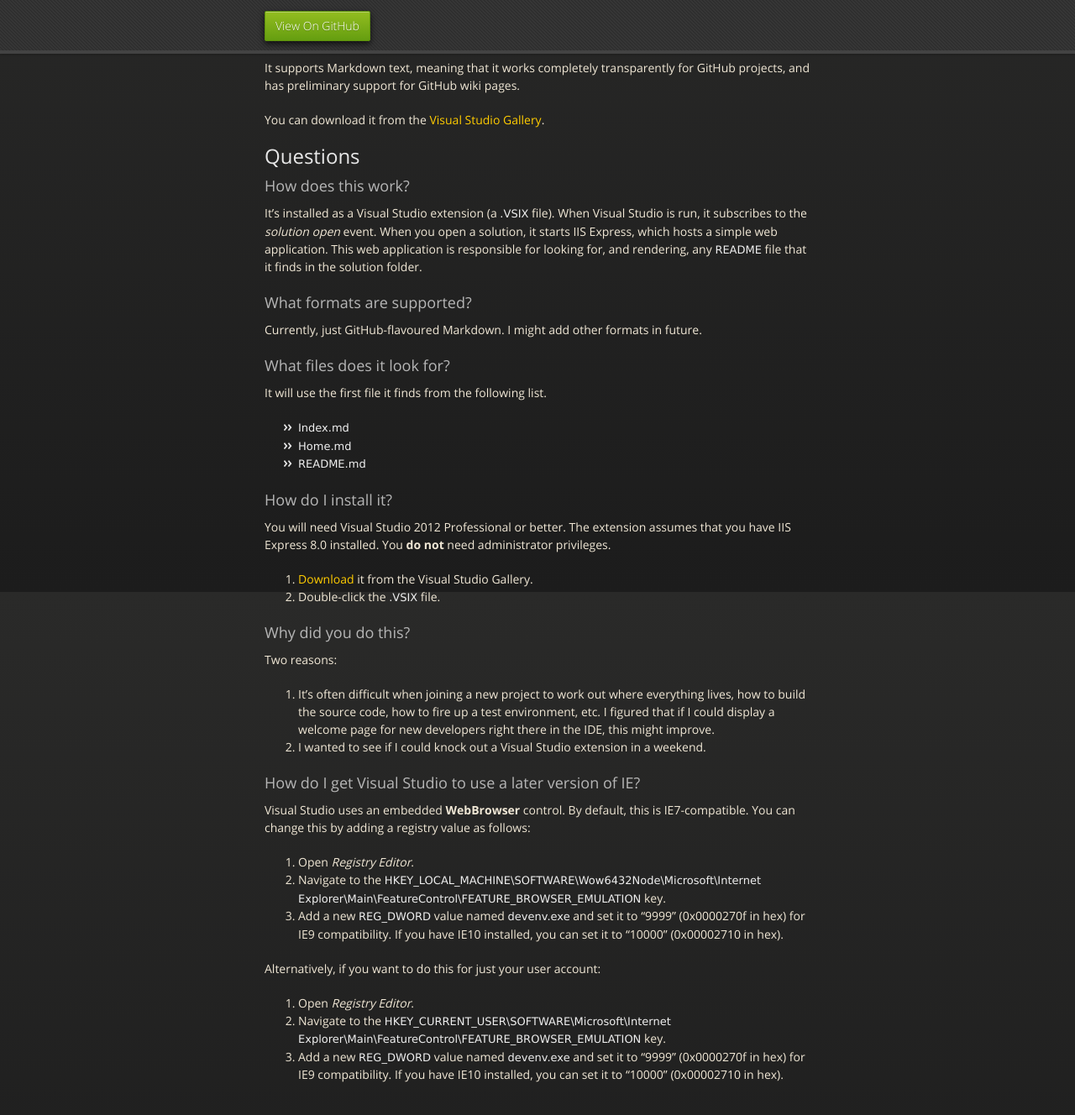
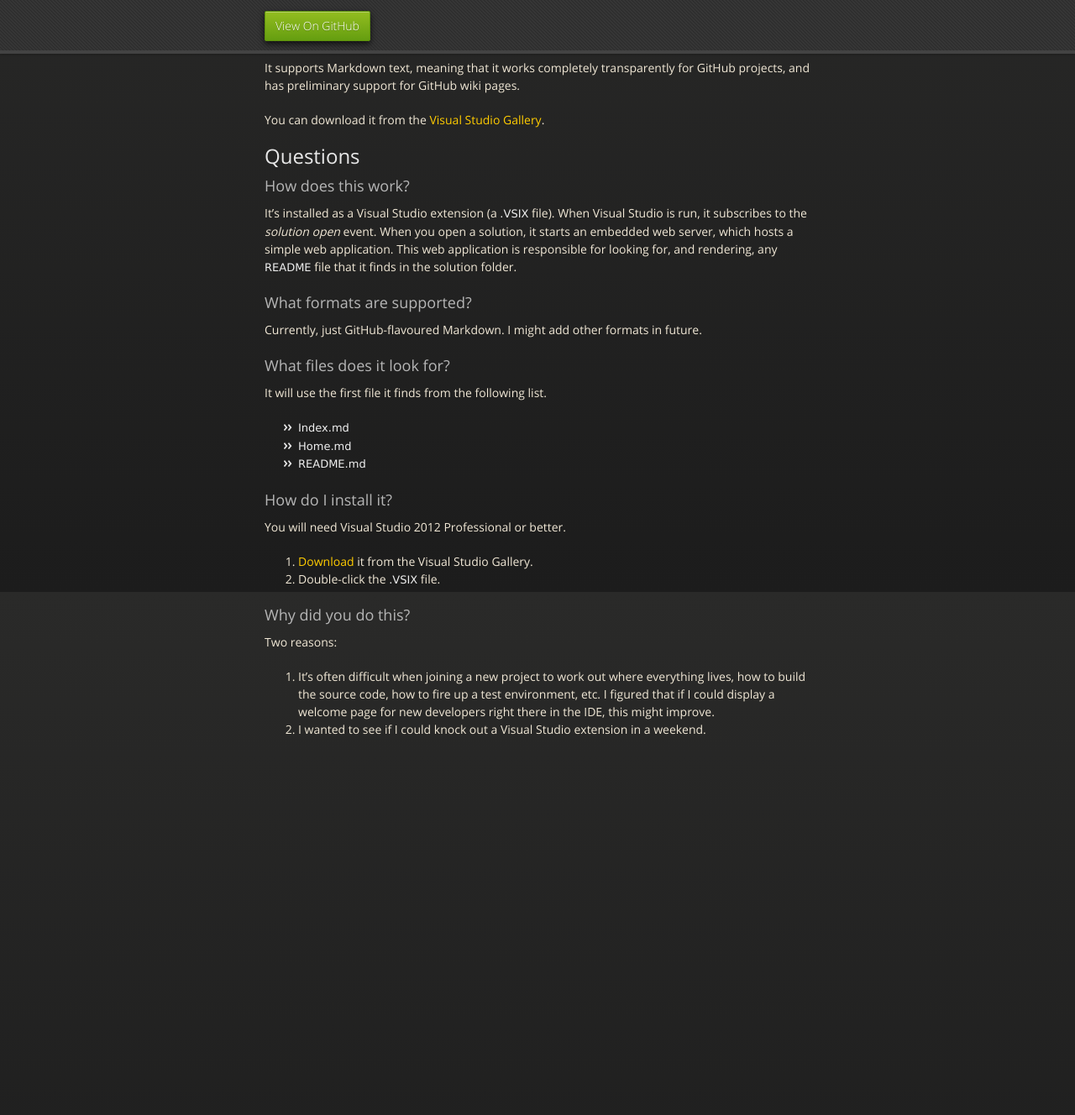
Before and after one commit to rlipscombe/vs-welcome-page, a Jekyll site: the page built from index.md, in a window 1280 px wide and 1400 px high, scrolled down 195 px. Shown: the top 1328 px of the window at 84% size. Built offline with Jekyll 4.4.1, drawn with Linux system fonts in a browser that asks for light colours; nearby versions of some CDN libraries; after the commit the page ends 1184 px from its top, so only the background shows below that.

Commit message:
Removed mention of IIS Express; moved content to wiki.

```diff
--- a/index.md
+++ b/index.md
@@ -22,7 +22,7 @@ Questions
 
 ### How does this work? ###
 
-It's installed as a Visual Studio extension (a `.VSIX` file). When Visual Studio is run, it subscribes to the *solution open* event. When you open a solution, it starts IIS Express, which hosts a simple web application. This web application is responsible for looking for, and rendering, any `README` file that it finds in the solution folder.
+It's installed as a Visual Studio extension (a `.VSIX` file). When Visual Studio is run, it subscribes to the *solution open* event. When you open a solution, it starts an embedded web server, which hosts a simple web application. This web application is responsible for looking for, and rendering, any `README` file that it finds in the solution folder.
 
 ### What formats are supported? ###
 
@@ -38,7 +38,7 @@ It will use the first file it finds from the following list.
 
 ### How do I install it? ###
 
-You will need Visual Studio 2012 Professional or better. The extension assumes that you have IIS Express 8.0 installed. You **do not** need administrator privileges.
+You will need Visual Studio 2012 Professional or better.
 
 1. [Download](http://visualstudiogallery.msdn.microsoft.com/0aff56ff-edf3-4939-a8f5-400f1279ac2a) it from the Visual Studio Gallery.
 2. Double-click the `.VSIX` file.
@@ -49,17 +49,3 @@ Two reasons:
 
 1. It's often difficult when joining a new project to work out where everything lives, how to build the source code, how to fire up a test environment, etc. I figured that if I could display a welcome page for new developers right there in the IDE, this might improve.
 2. I wanted to see if I could knock out a Visual Studio extension in a weekend.
-
-### How do I get Visual Studio to use a later version of IE? ###
-
-Visual Studio uses an embedded **WebBrowser** control. By default, this is IE7-compatible. You can change this by adding a registry value as follows:
-
-1. Open *Registry Editor*.
-2. Navigate to the `HKEY_LOCAL_MACHINE\SOFTWARE\Wow6432Node\Microsoft\Internet Explorer\Main\FeatureControl\FEATURE_BROWSER_EMULATION` key.
-3. Add a new `REG_DWORD` value named `devenv.exe` and set it to "9999" (0x0000270f in hex) for IE9 compatibility. If you have IE10 installed, you can set it to "10000" (0x00002710 in hex).
-
-Alternatively, if you want to do this for just your user account:
-
-1. Open *Registry Editor*.
-2. Navigate to the `HKEY_CURRENT_USER\SOFTWARE\Microsoft\Internet Explorer\Main\FeatureControl\FEATURE_BROWSER_EMULATION` key.
-3. Add a new `REG_DWORD` value named `devenv.exe` and set it to "9999" (0x0000270f in hex) for IE9 compatibility. If you have IE10 installed, you can set it to "10000" (0x00002710 in hex).
```
